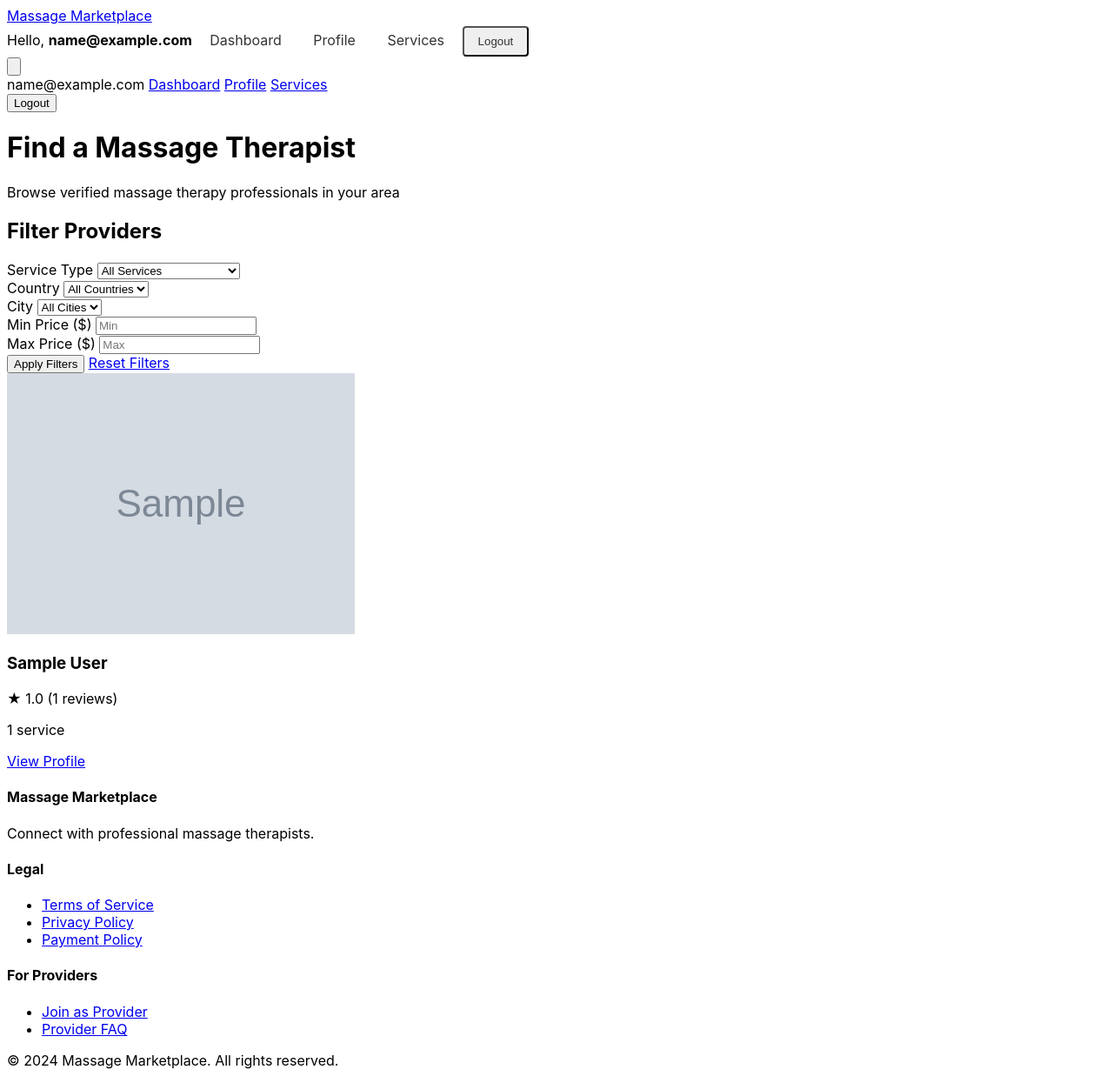
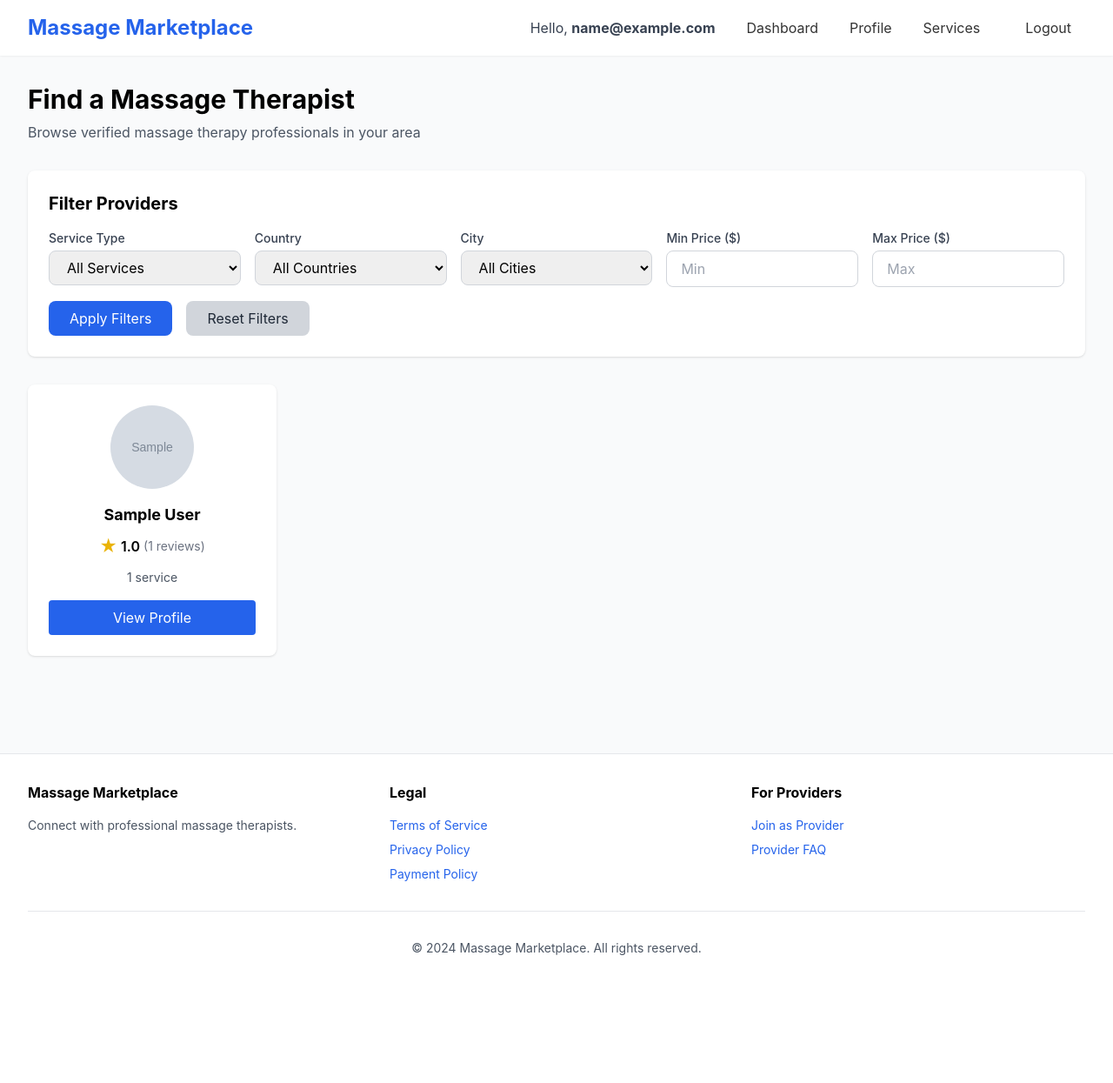
Before and after one commit to ivotripunovic/massage_marketplace, a Django app: page / in a window 1280 px wide. Shown: the whole page at 87% size. After the commit the page ends 1098 px from the top, so only its background shows below. Run offline with Django 5.2, Linux system fonts and the light colour scheme; a user stored in the database is signed in; tables that the repository leaves empty hold one stand-in row (values such as "Sample post"); grey boxes marked "Sample" are stand-in pictures; some libraries are stand-ins or nearby versions.

Commit message:
fixed styles not showing

```diff
--- a/marketplace/templates/base.html
+++ b/marketplace/templates/base.html
@@ -4,7 +4,7 @@
     <meta charset="utf-8">
     <meta name="viewport" content="width=device-width, initial-scale=1">
     <title>{% block title %}Massage Marketplace{% endblock %}</title>
-    <link href="https://cdn.tailwindcss.com" rel="stylesheet">
+    <script src="https://cdn.tailwindcss.com"></script>
     <style>
         body { font-family: -apple-system, BlinkMacSystemFont, "Segoe UI", Roboto, "Helvetica Neue", Arial, sans-serif; }
         .nav-link { display: inline-block; padding: 8px 16px; color: #333; text-decoration: none; border-radius: 4px; }
```
